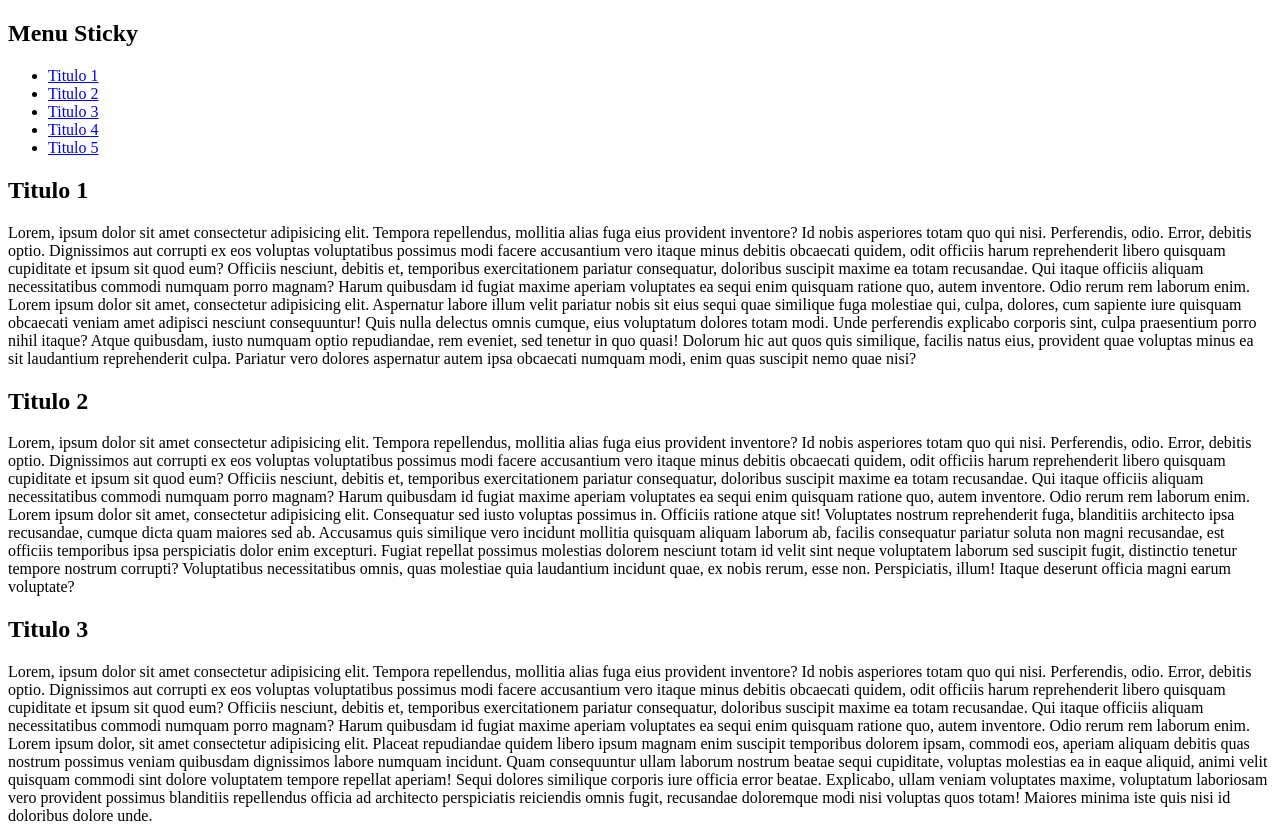
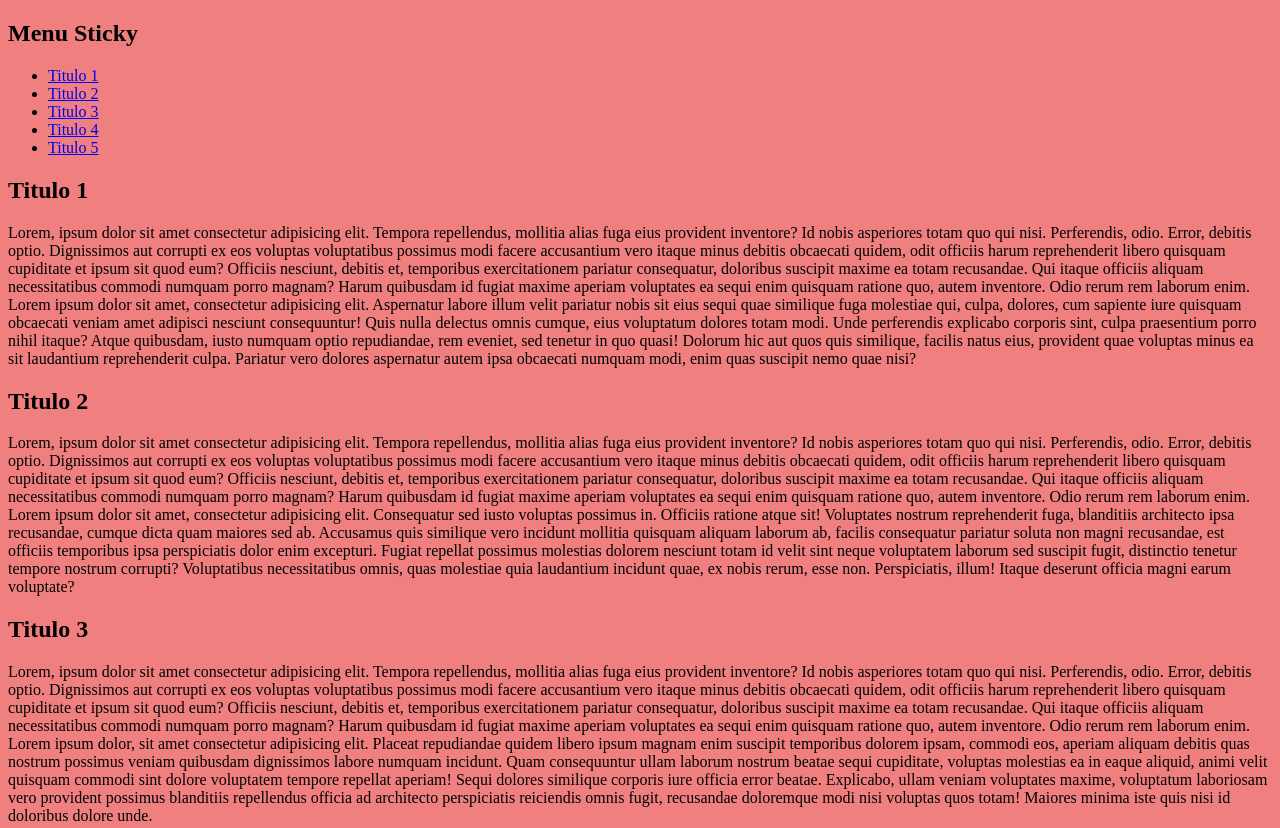
Before and after one commit to yonyzarate/Ejercicio-Html-Css-Js, a plain HTML site: page html/1Menu_sticky_vertical.html in a window 1280 px wide. Shown: the top 828 px of the page. Drawn offline with Linux system fonts and the light colour scheme; files that its build step writes are made by us from their sources.

Commit message:
colocando un color de fondo

```diff
--- a/css/1MenuSticky.css
+++ b/css/1MenuSticky.css
@@ -1,3 +1,4 @@
 html {
   scroll-behavior: smooth;
+  background-color: lightcoral;
 }
```
